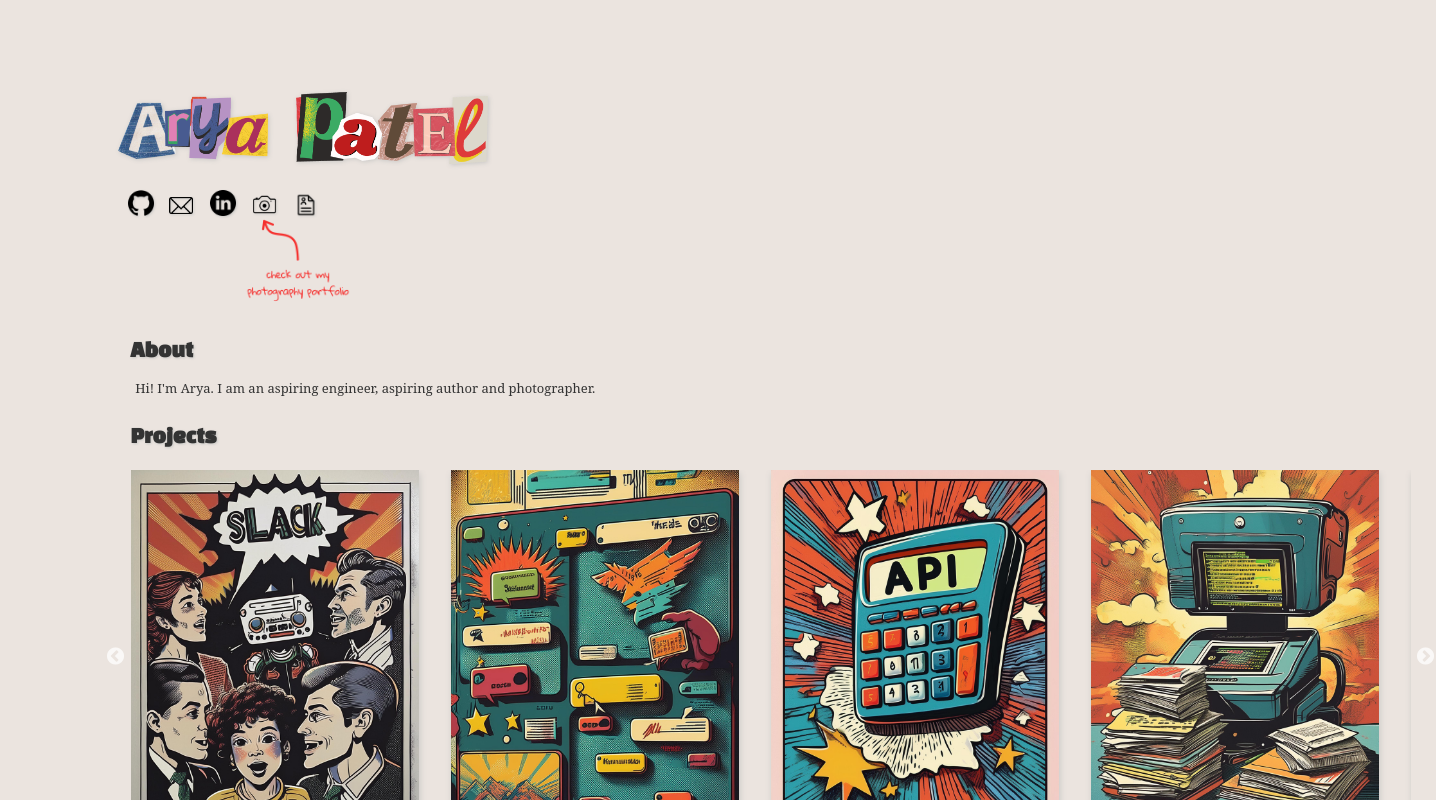
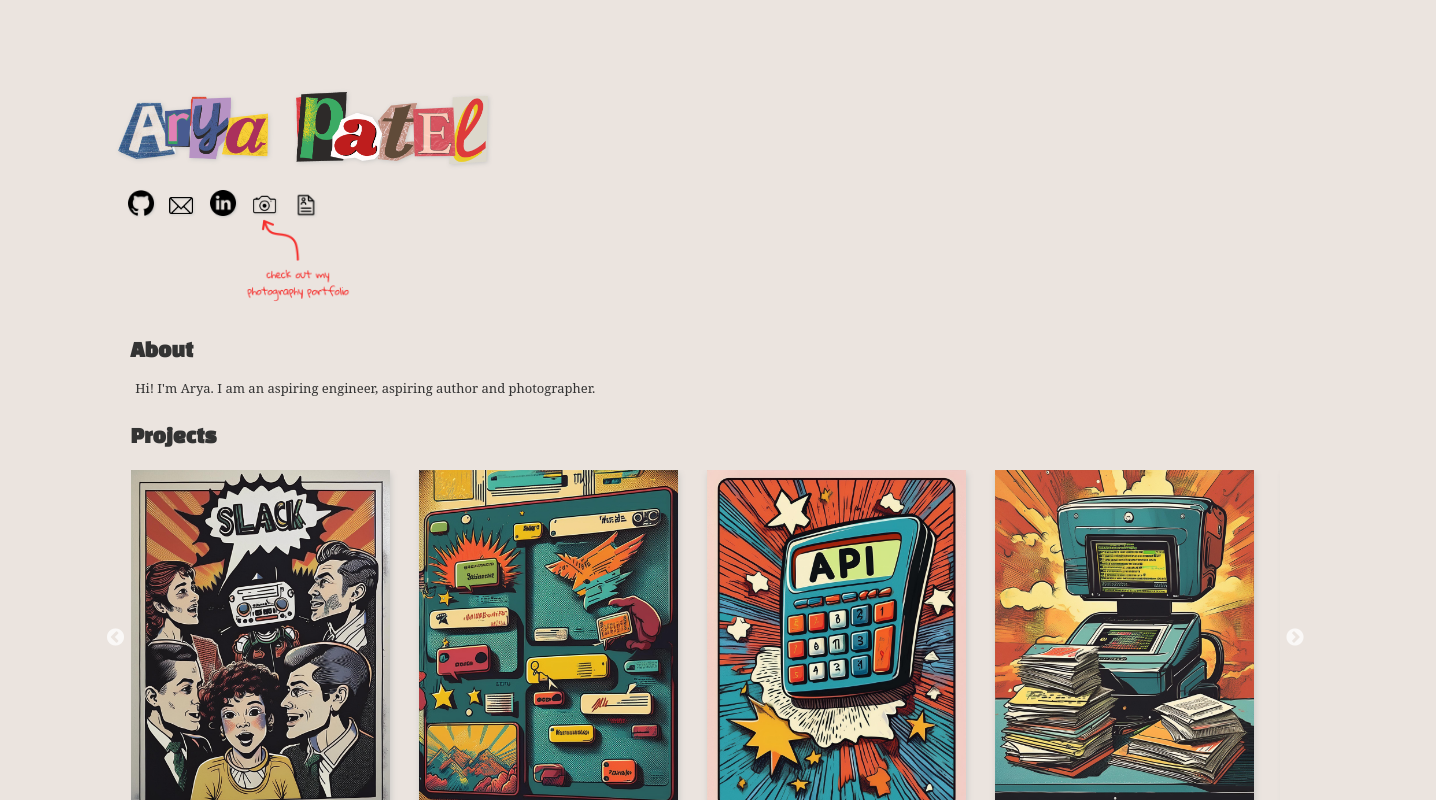
Before and after one commit to aryapatxl/Portfolio, a React (Create React App) app in the folder arya-portfolio/: page / in a window 1280 px wide. Shown: the top 800 px of the page, 1436 px wide, since content can reach past the window. Built offline with nearby package versions, Linux system fonts and the light colour scheme; a web font is replaced by a local one.

Commit message:
edited size

```diff
--- a/arya-portfolio/src/App.css
+++ b/arya-portfolio/src/App.css
@@ -156,7 +156,7 @@
   text-align: left;
   max-width: 60%;
   margin-left: 10.2%;
-  filter: drop-shadow(1px 1px 1px #c9c8c6)
+
 }
 
 .experience-item ul {
--- a/arya-portfolio/src/MyCarousel.css
+++ b/arya-portfolio/src/MyCarousel.css
@@ -1,7 +1,7 @@
 /* MyCarousel.css */
 
 .slider-container {
-    width: 100%; /* Adjust the width as needed */
+    max-width: 90%; /* Adjust the width as needed */
     margin: 0 auto; /* Center the carousel */
     margin-left: 10.2%;
 }
```
